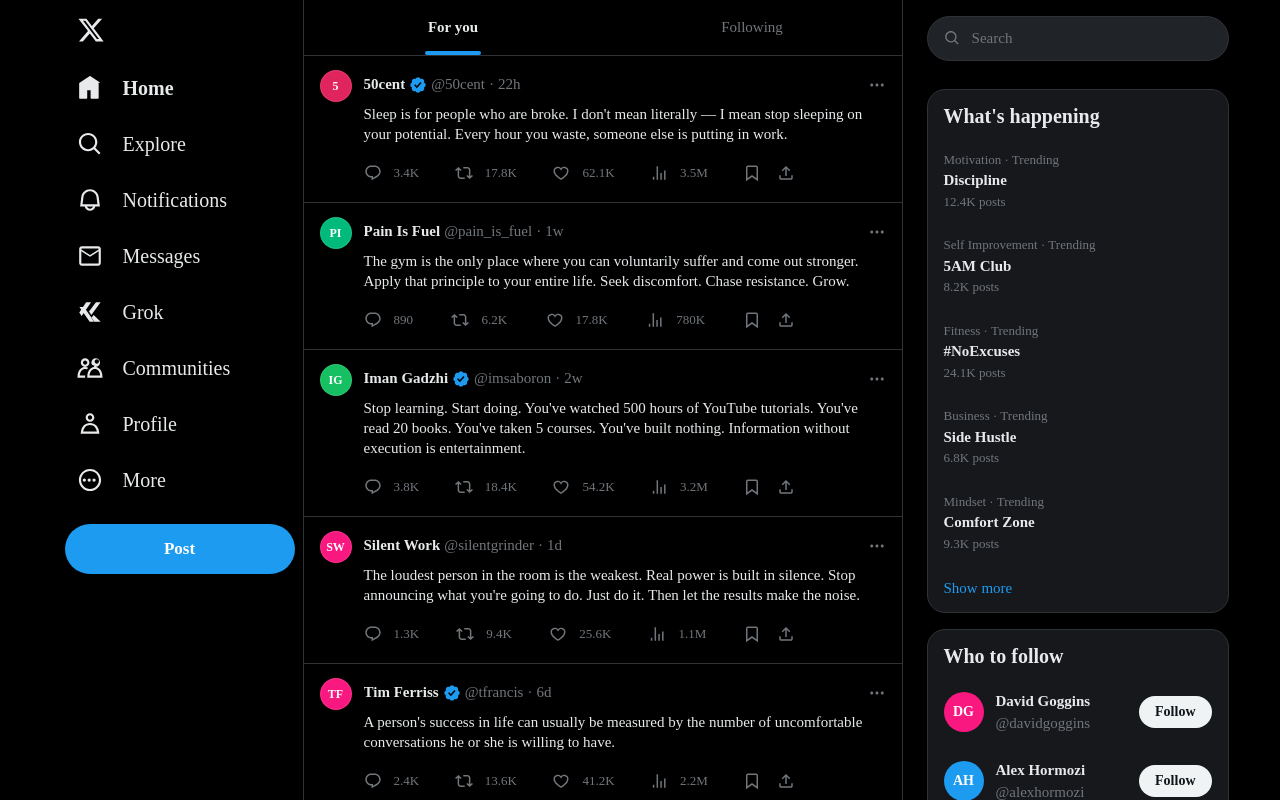
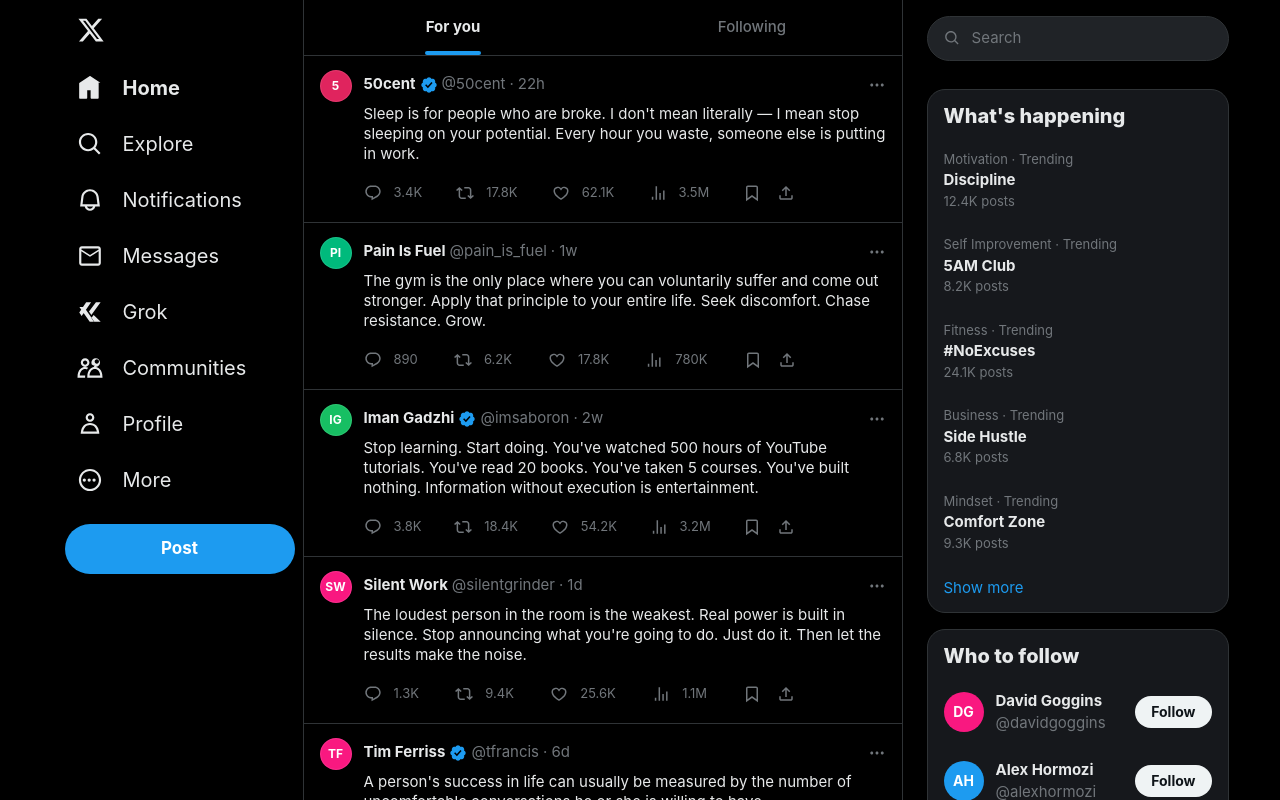
Before and after one commit to iskandarzhilmi/twitter-motivation, a Next.js app: page / in a window 1280 px wide. Shown: the top 800 px of the page. Built offline with nearby package versions, Linux system fonts and the light colour scheme.

Commit message:
fix: use X/Twitter system font stack instead of Geist
Co-Authored-By: Claude Opus 4.6 <noreply@anthropic.com>

```diff
--- a/src/app/globals.css
+++ b/src/app/globals.css
@@ -7,8 +7,8 @@
 @theme inline {
   --color-background: var(--background);
   --color-foreground: var(--foreground);
-  --font-sans: var(--font-sans);
-  --font-mono: var(--font-geist-mono);
+  --font-sans: -apple-system, BlinkMacSystemFont, "Segoe UI", Roboto, Helvetica, Arial, sans-serif;
+  --font-mono: ui-monospace, SFMono-Regular, "SF Mono", Menlo, Consolas, monospace;
   --color-sidebar-ring: var(--sidebar-ring);
   --color-sidebar-border: var(--sidebar-border);
   --color-sidebar-accent-foreground: var(--sidebar-accent-foreground);
--- a/src/app/layout.tsx
+++ b/src/app/layout.tsx
@@ -1,16 +1,5 @@
 import type { Metadata } from "next";
-import { Geist, Geist_Mono } from "next/font/google";
 import "./globals.css";
-
-const geistSans = Geist({
-  variable: "--font-geist-sans",
-  subsets: ["latin"],
-});
-
-const geistMono = Geist_Mono({
-  variable: "--font-geist-mono",
-  subsets: ["latin"],
-});
 
 export const metadata: Metadata = {
   title: "X / Motivation",
@@ -24,11 +13,7 @@ export default function RootLayout({
 }>) {
   return (
     <html lang="en" className="dark">
-      <body
-        className={`${geistSans.variable} ${geistMono.variable} antialiased`}
-      >
-        {children}
-      </body>
+      <body className="antialiased">{children}</body>
     </html>
   );
 }
```
